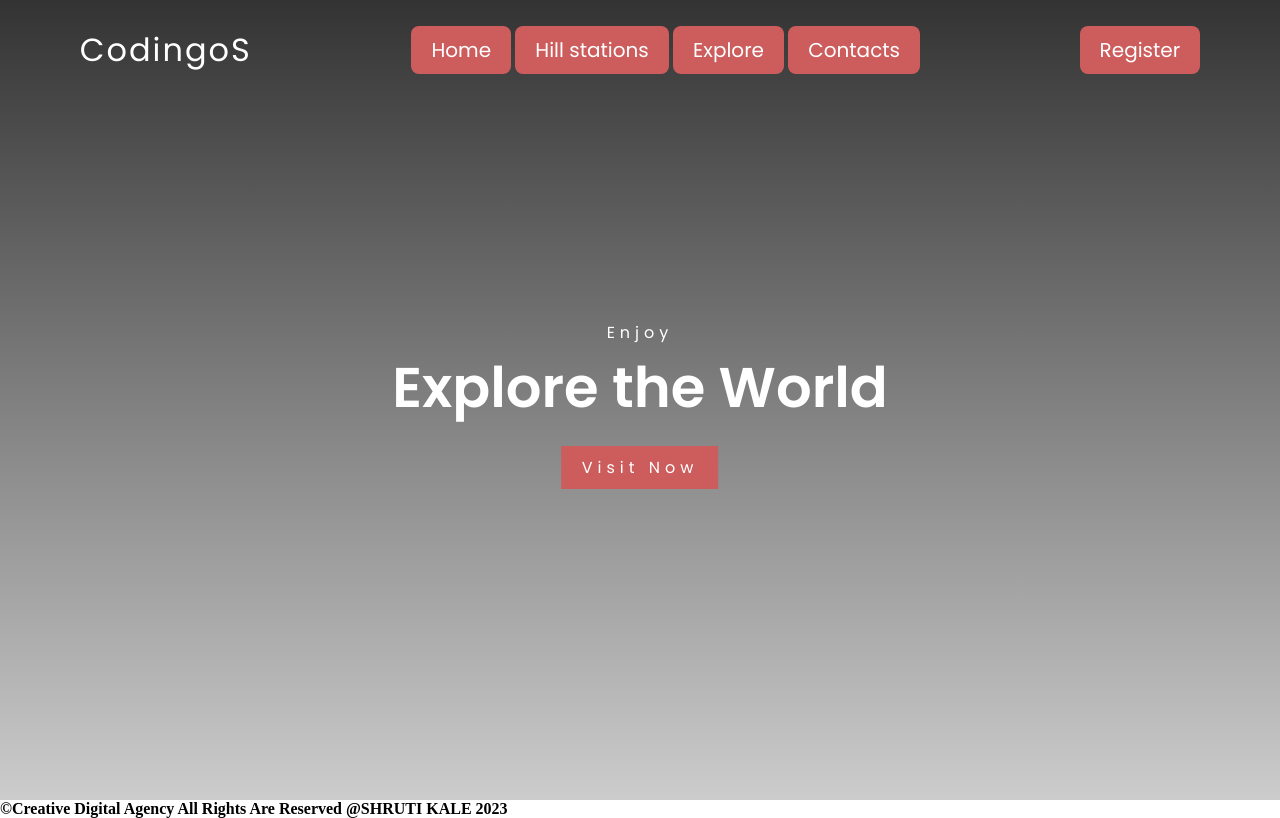
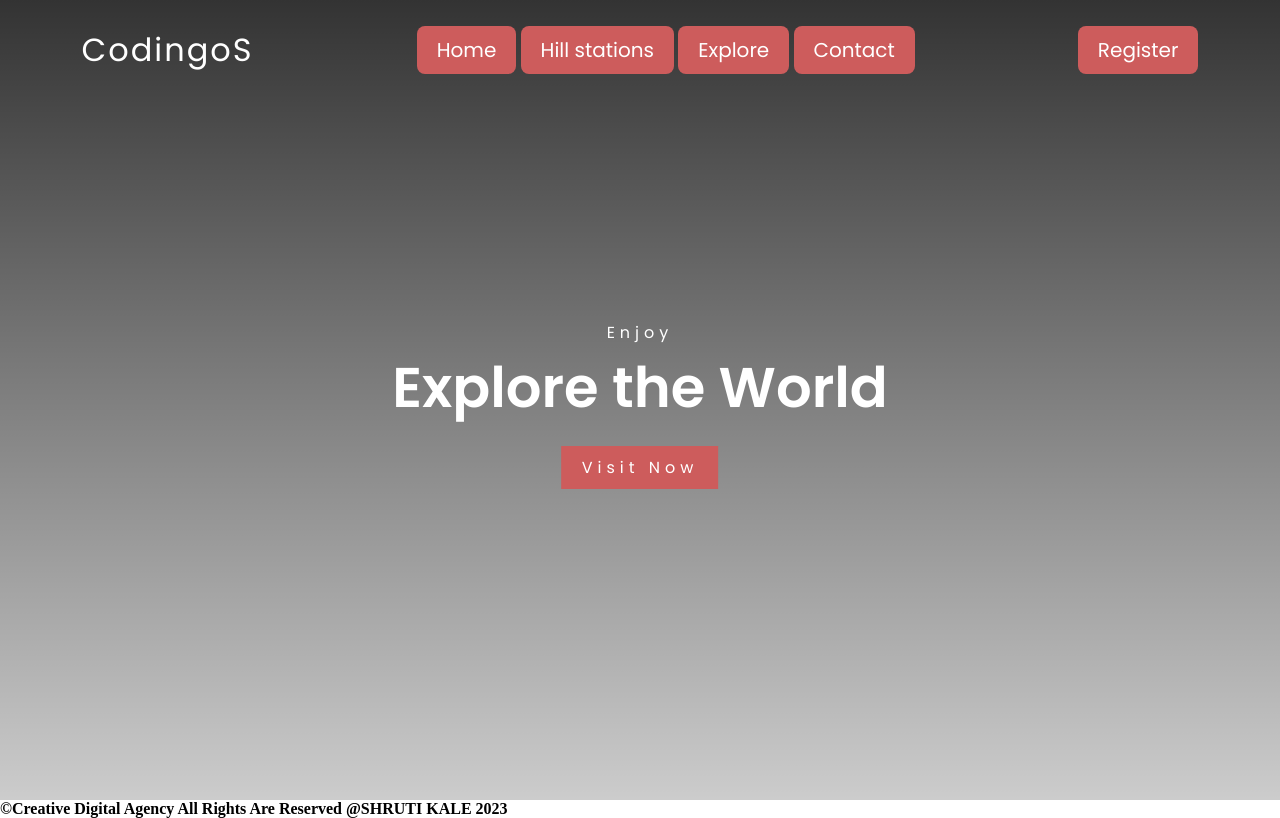
Before and after one commit to shrutiakale/CodeSoft, a plain HTML site: page index.html in a window 1280 px wide. Drawn offline with Linux system fonts and the light colour scheme.

Commit message:
Task1_cs

```diff
--- a/index.html
+++ b/index.html
@@ -18,7 +18,7 @@ CodingoS
     <a href="#">Home</a>
     <a href="#">Hill stations</a>
     <a href="#">Explore</a>
-    <a href="#">Contacts</a>
+    <a href="#">Contact</a>
 </div>
 <div class="register">
     <a href="#">Register</a>
```
